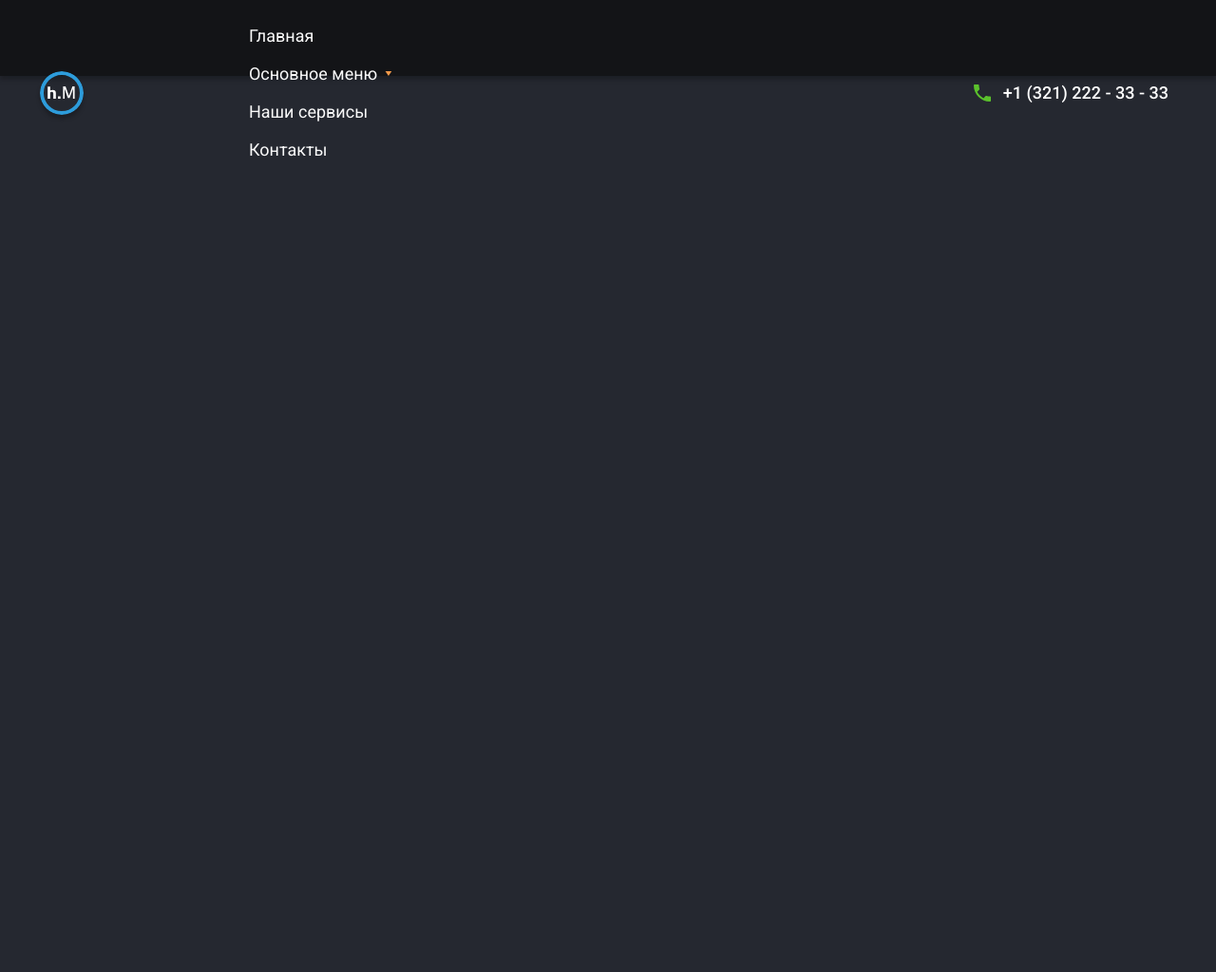
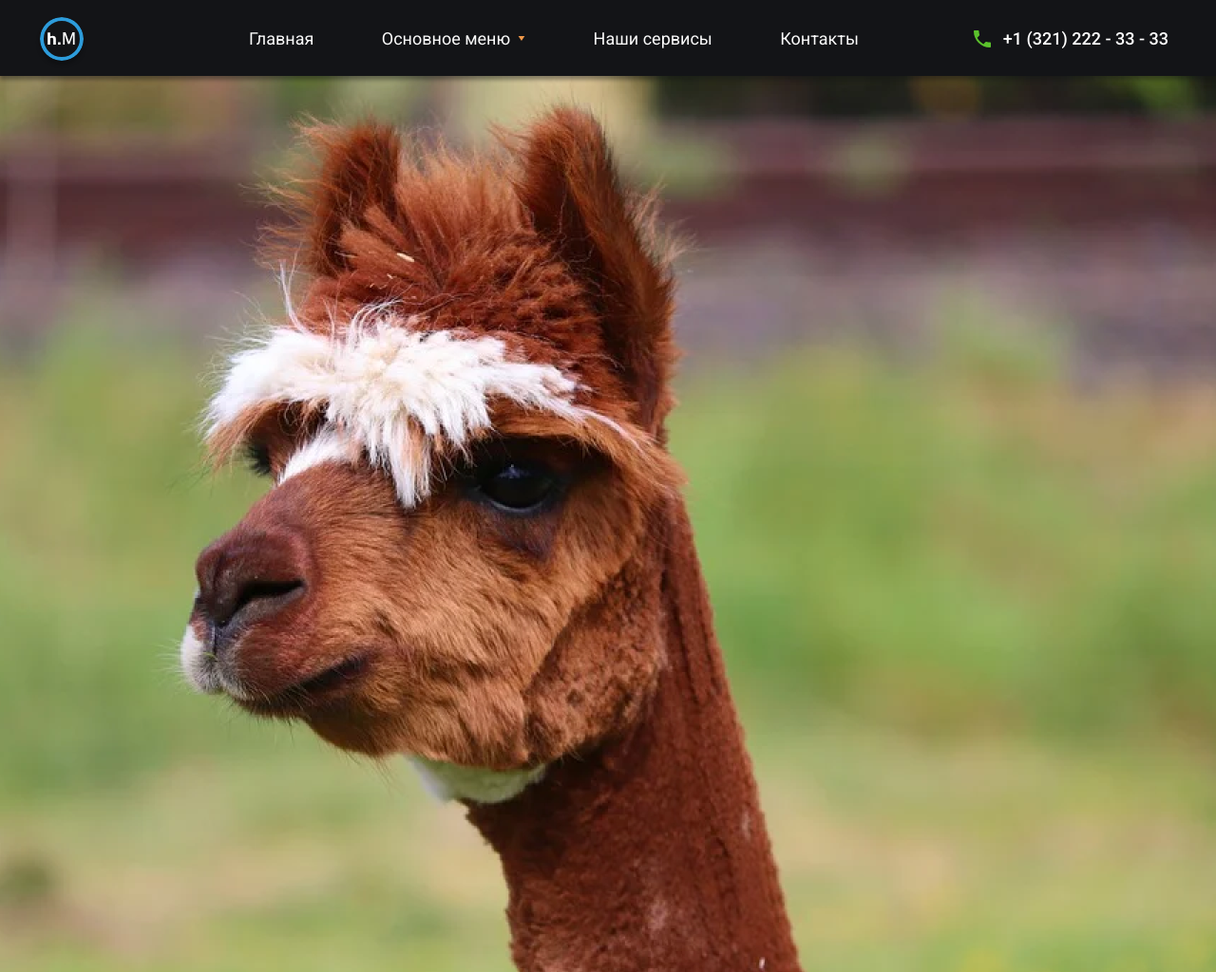
Before and after one commit to snIldarovich/vite_alpaca, a website built with Vite: page index.html in a window 1280 px wide. Shown: the whole page at 95% size. Built offline with nearby package versions, Linux system fonts and the light colour scheme; files whose address does not match are found by name.

Commit message:
поправил косяки

```diff
--- a/src/scss/style.scss
+++ b/src/scss/style.scss
@@ -99,9 +99,7 @@
   }
 
   .nav__list {
-    // display: none;
-
-    // display: flex;
+    display: flex;
     column-gap: 10px;
     align-items: center;
     justify-content: space-between;
@@ -232,7 +230,7 @@
   .main {
     margin-top: 80px;
     min-height: 944px;
-    background: no-repeat center/cover url(./images/alpaca.png);
+    background: no-repeat center/cover url(../images/alpaca.png);
   }
 
   @media (hover: hover) and (min-width: 768px) {
```
